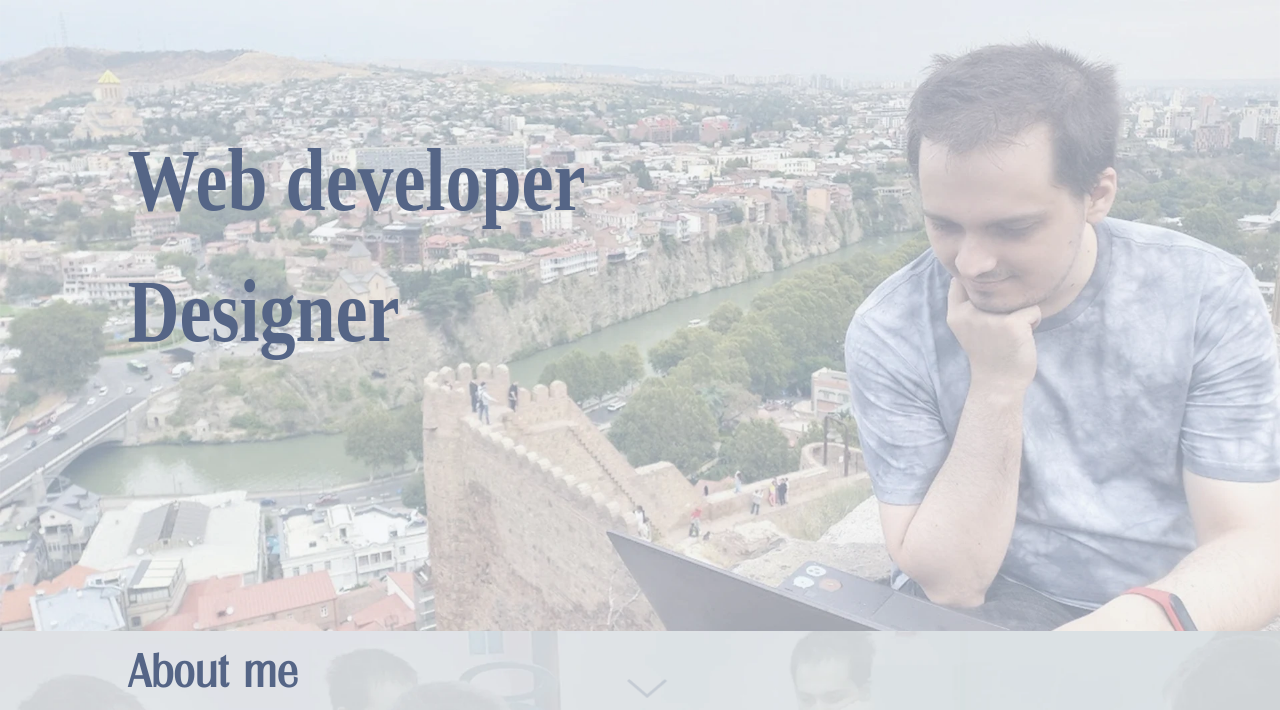
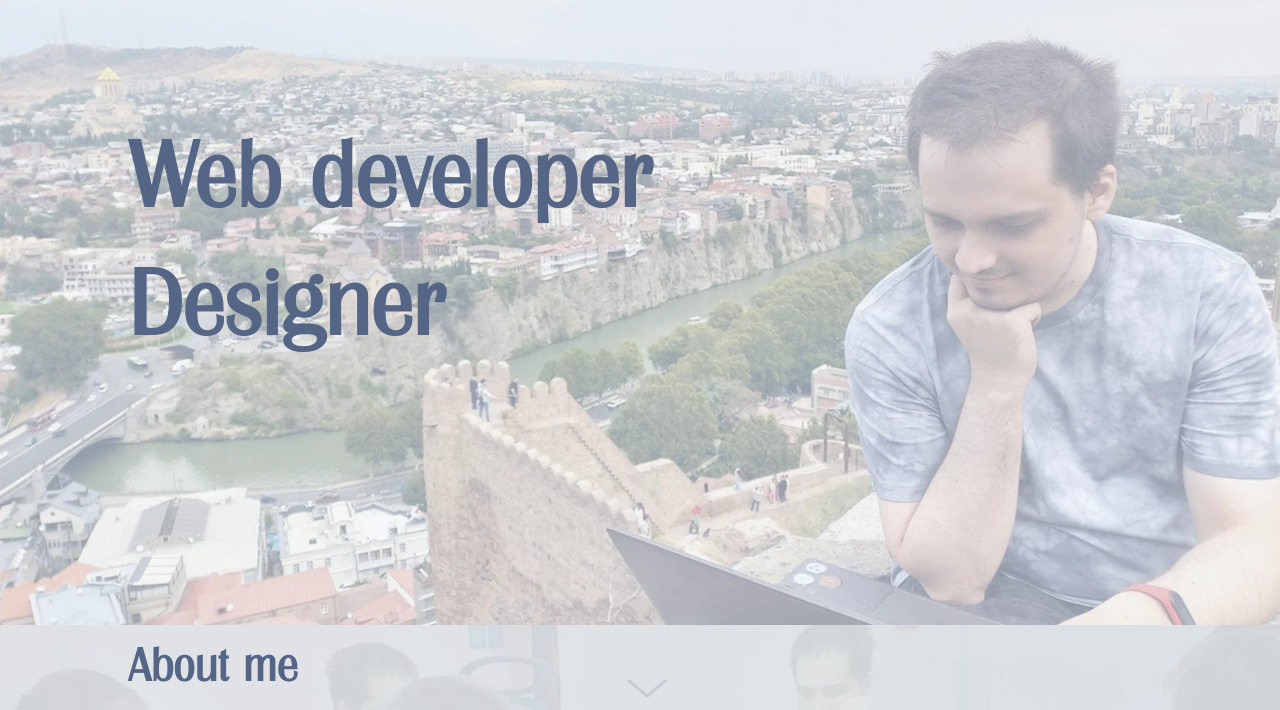
Before and after one commit to tectonick/portfolio, a website: page public/index.html in a window 1280 px wide. Shown: the part 81-791 px from the top of the page. Drawn offline with Linux system fonts and the light colour scheme.

Commit message:
Single font

```diff
--- a/public/style.css
+++ b/public/style.css
@@ -29,8 +29,7 @@ section {
 }
 
 h1 {
-    font-family: 'Britannic';
-    transform: scale(0.9, 1.1) translateX(-5.6%);
+    font-weight: bold;
 }
 
 h2,
@@ -42,8 +41,8 @@ li {
 }
 
 h1 {
-    font-size: 2.8rem;
-    margin: 30px 0;
+    font-size: 2.6rem;
+    margin: 20px 0;
 }
 
 h2 {
@@ -545,7 +544,7 @@ header {
     }
 
     h1 {
-        font-size: 5rem;
+        font-size: 6rem;
         margin: 40px 0;
     }
 
```
